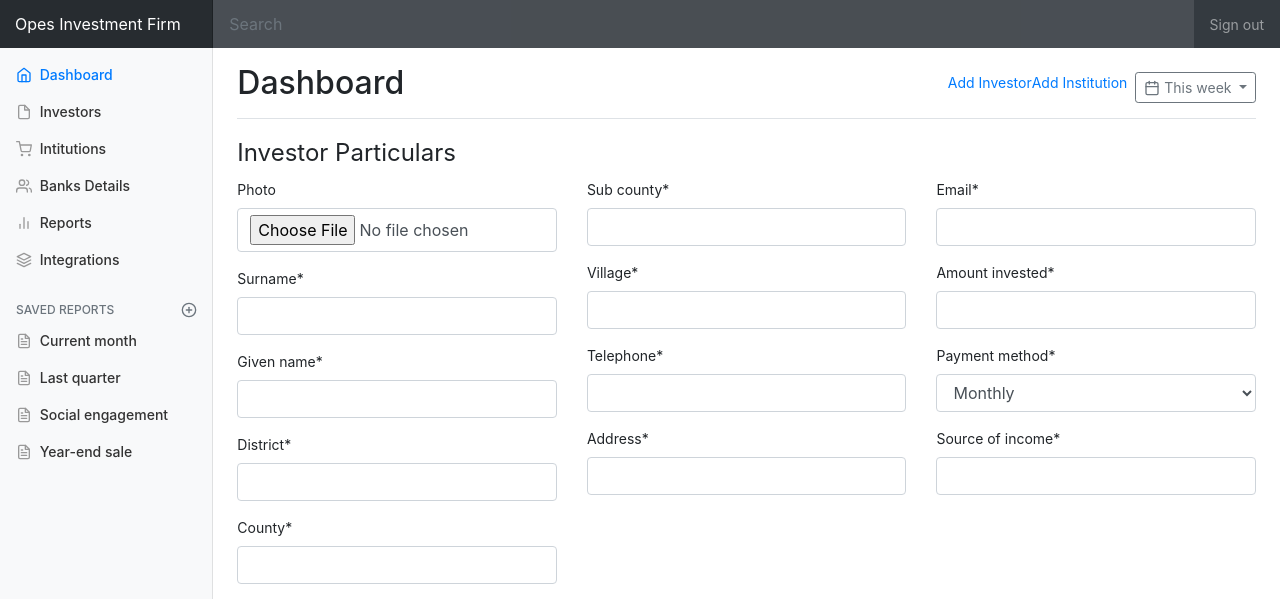
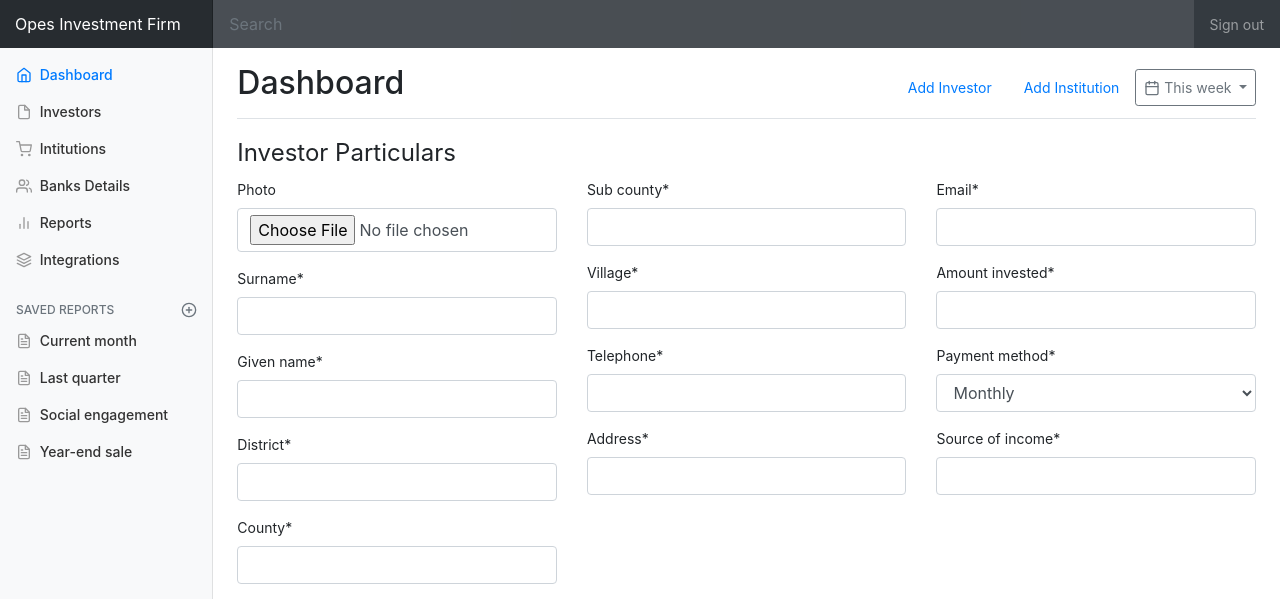
Before and after one commit to EmmaSemutenga/opes, a Django app: page /add_investor/ in a window 1280 px wide. Shown: the top 599 px of the page. Run offline with Django 3.2, Linux system fonts and the light colour scheme; some libraries are stand-ins or nearby versions.

Commit message:
updated Investor Links

```diff
--- a/investment/templates/investment/base.html
+++ b/investment/templates/investment/base.html
@@ -117,10 +117,14 @@
           <div class="d-flex justify-content-between flex-wrap flex-md-nowrap align-items-center pb-2 mb-3 border-bottom">
             <h1 class="h2">Dashboard</h1>
             <div class="btn-toolbar mb-2 mb-md-0">
-              <div class="btn-group mr-2">
-                <a href="{% url 'add_investor'%}">Add Investor</a>
-                <a href="{% url 'add_institution'%}">Add Institution</a>
-              </div>
+              <ul class="nav">
+                <li class="nav-item">
+                  <a class="nav-link" href="{% url 'add_investor'%}">Add Investor</a>
+                </li>
+                <li class="nav-item">
+                  <a class="nav-link" href="{% url 'add_institution'%}">Add Institution</a>
+                </li>
+              </ul>
               <button class="btn btn-sm btn-outline-secondary dropdown-toggle">
                 <span data-feather="calendar"></span>
                 This week
```
